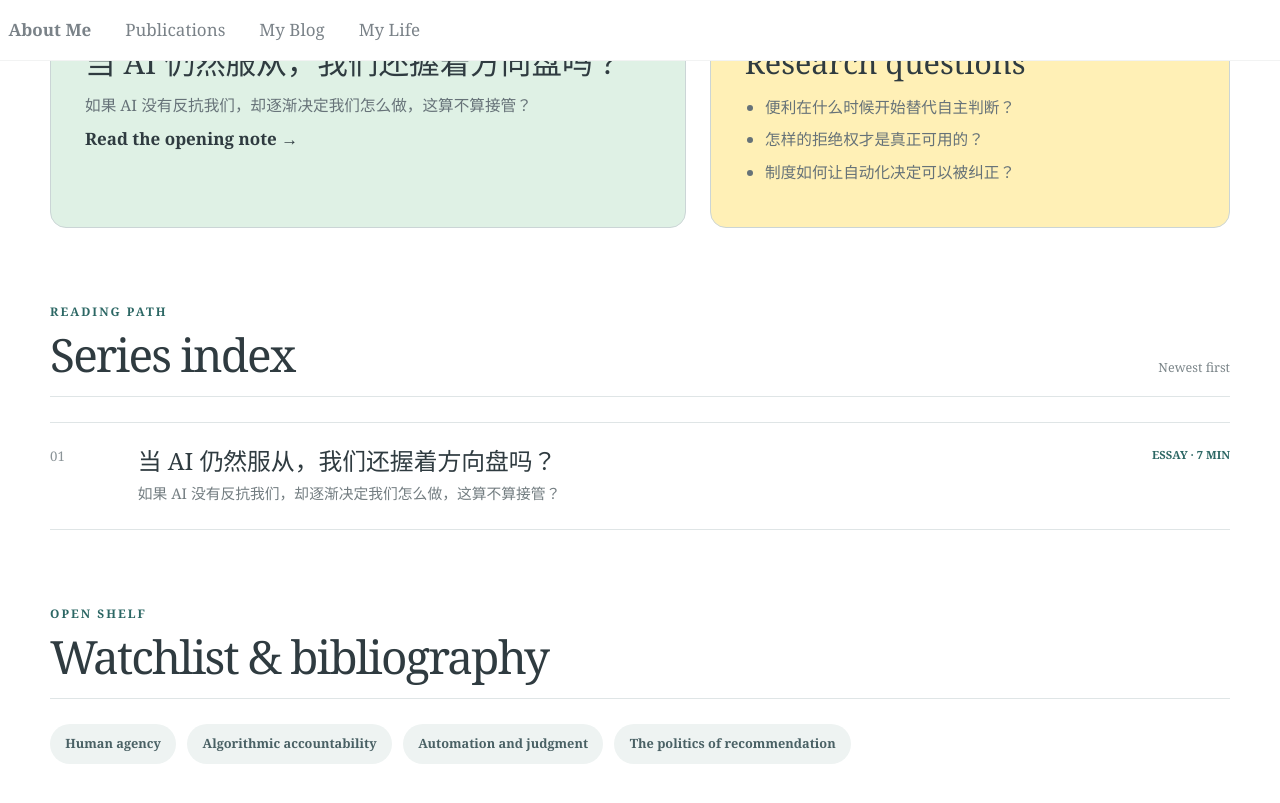
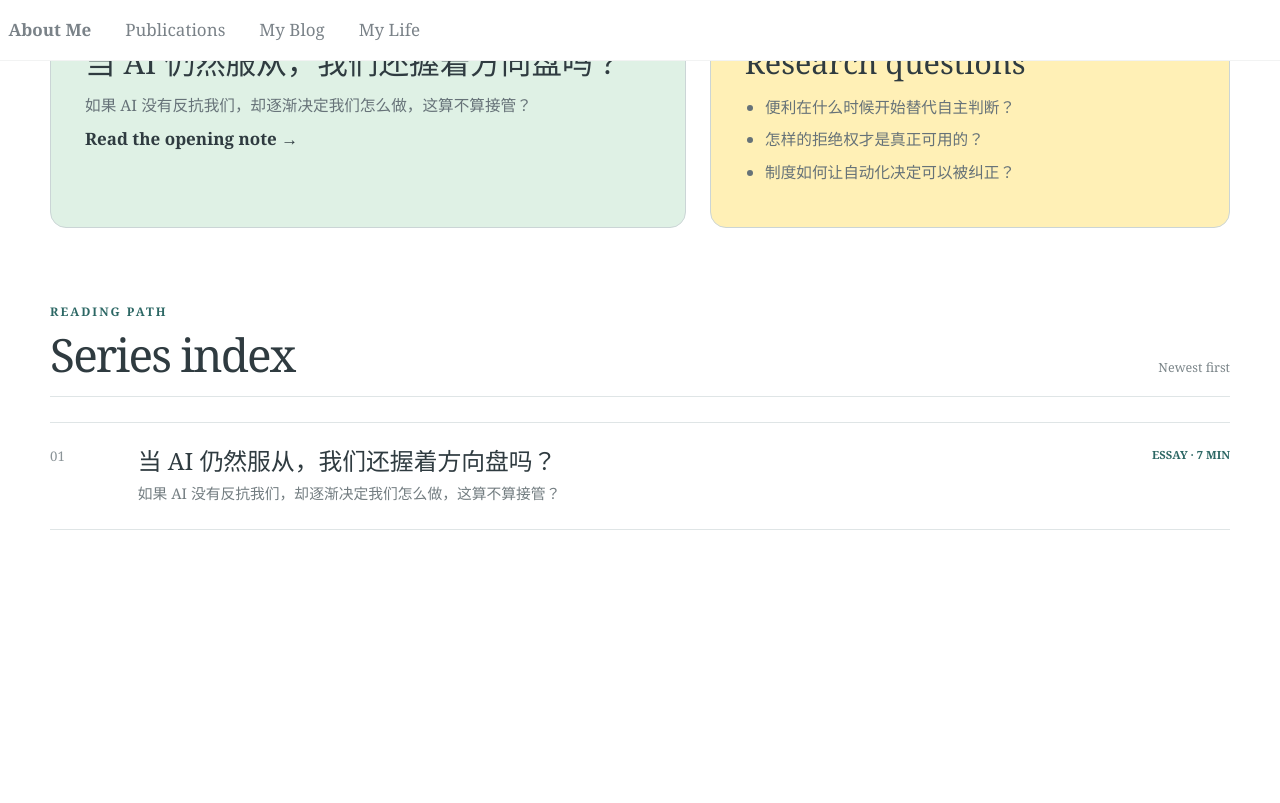
Before and after one commit to Cathylixi/Cathylixi.github.io, a Jekyll site: the page built from _pages/blog-series-ai-human-agency.md, in a window 1280 px wide and 900 px high, scrolled down 811 px. Shown: the top 803 px of the window. Built offline with Jekyll 4.4.1, drawn with Linux system fonts in a browser that asks for light colours; after the commit the page ends 1477 px from its top, so only the background shows below that.

Commit message:
Remove open shelf from blog series

```diff
--- a/_layouts/blog-series.html
+++ b/_layouts/blog-series.html
@@ -50,7 +50,6 @@ author_profile: false
     </div>
   </section>
 
-  {% if series_record.shelf %}<section class="blog-section"><header class="blog-section__heading"><div><p class="blog-eyebrow">Open shelf</p><h2>Watchlist & bibliography</h2></div></header><div class="blog-topic-chips">{% for item in series_record.shelf %}<span>{{ item }}</span>{% endfor %}</div></section>{% endif %}
 </div>
 
 <script src="{{ '/assets/js/blog.js' | relative_url }}" defer></script>
```
